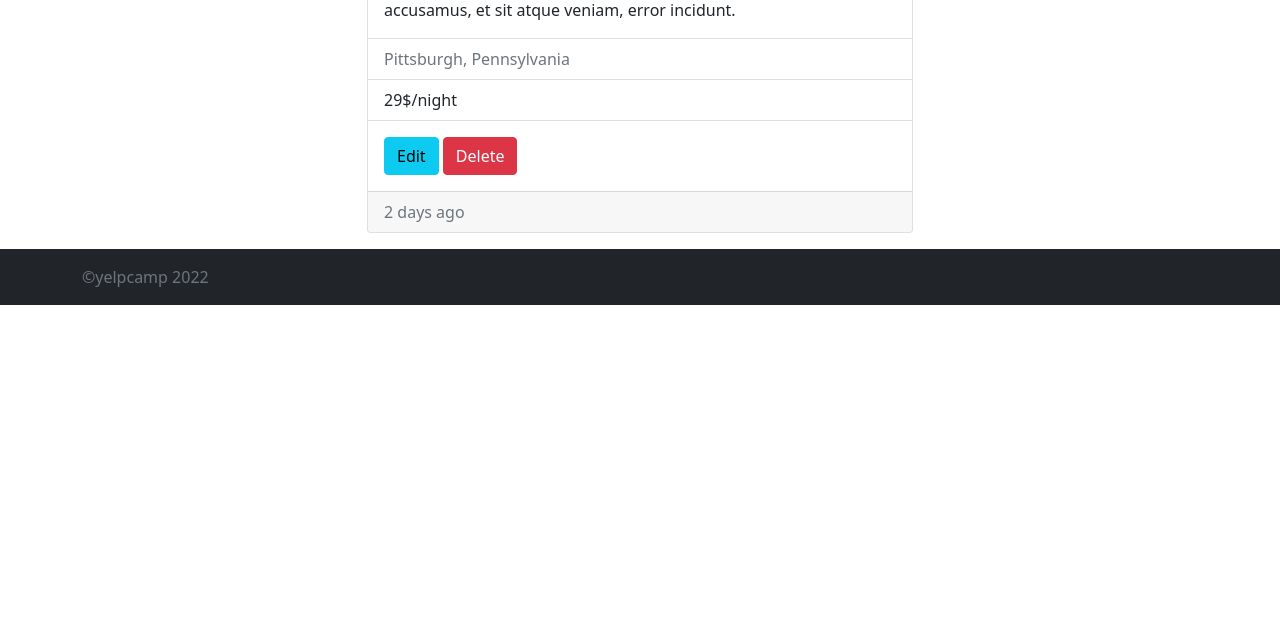
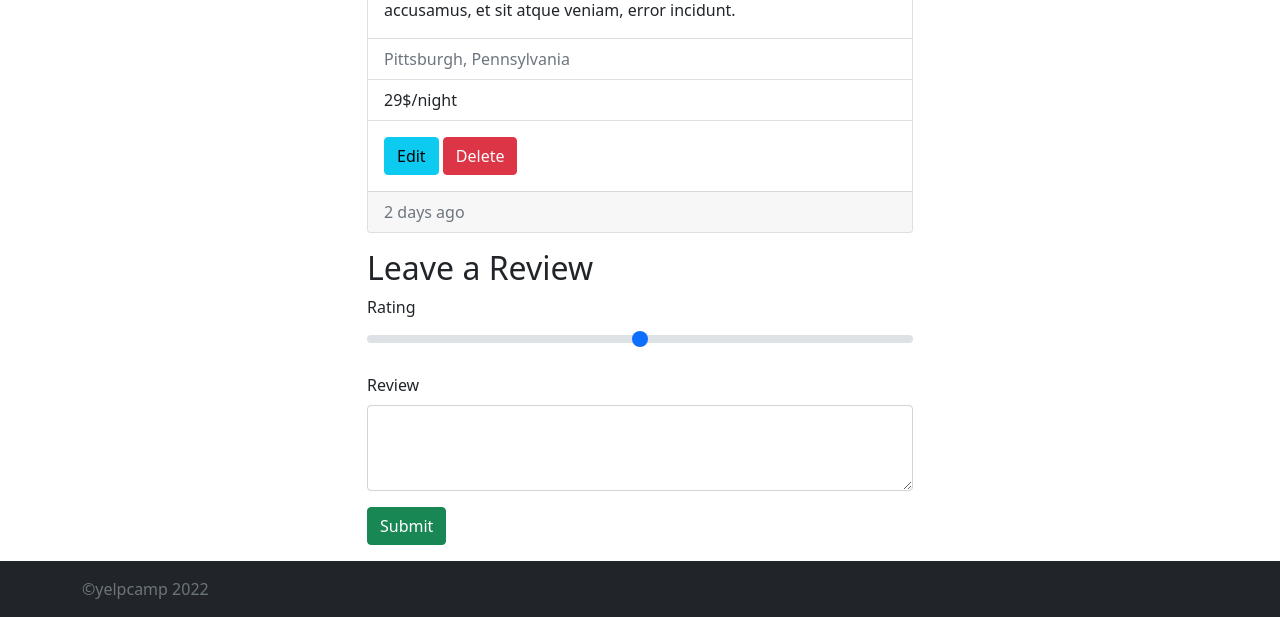
Before and after one commit to eylonxx/YelpCamp, a Node server app: page /campgrounds/600000000000000000000003 in a window 1280 px wide. Shown: the part 771-1388 px from the top of the page. Before the commit the page ends 1076 px from the top, so only its background shows below. Run offline with Node 20, Linux system fonts and the light colour scheme; data comes from the database, SQL or seed files in the repository; some libraries are stand-ins or nearby versions.

Commit message:
review and validating

```diff
--- a/app.js
+++ b/app.js
@@ -2,11 +2,12 @@ const express = require('express');
 const mongoose = require('mongoose');
 const path = require('path');
 const ejsMate = require('ejs-mate');
-const { campgroundSchema } = require('./schemas.js');
+const { campgroundSchema, reviewScehma } = require('./schemas.js');
 const catchAsync = require('./utils/catchAsync');
 const ExpressError = require('./utils/ExpressError');
 const methodOverride = require('method-override');
 const Campground = require('./models/campgrounds');
+const Review = require('./models/review');
 
 mongoose.connect('mongodb://localhost:27017/yelp-camp');
 
@@ -27,6 +28,16 @@ app.use(methodOverride('_method'));
 
 const validateCampground = (req, res, next) => {
     const { error } = campgroundSchema.validate(req.body);
+    if (error) {
+        const msg = error.details.map(el => el.message).join(',');
+        throw new ExpressError(msg, 400);
+    } else {
+        next();
+    }
+}
+
+const validateReview = (req, res, next) => {
+    const {error} = campgroundSchema.validate(req.body);
     if (error) {
         const msg = error.details.map(el => el.message).join(',');
         throw new ExpressError(msg, 400);
@@ -58,6 +69,15 @@ app.get('/campgrounds/:id', catchAsync(async (req, res) => {
     res.render('campgrounds/show', { campground })
 }));
 
+app.post('/campgrounds/:id/reviews', validateReview, catchAsync(async (req, res)=>{
+    const campground = await Campground.findById(req.params.id);
+    const review = new Review(req.body.review);
+    campground.reviews.push(review);
+    await review.save();
+    await campground.save();
+    res.redirect(`/campgrounds/${campground._id}`);
+}))
+
 app.get('/campgrounds/:id/edit', catchAsync(async (req, res) => {
     const campground = await Campground.findById(req.params.id);
     res.render('campgrounds/edit', { campground });
--- a/views/campgrounds/show.ejs
+++ b/views/campgrounds/show.ejs
@@ -3,22 +3,14 @@
 <div class="row">
     <div class="col-6 offset-3">
         <div class="card mb-3">
-                <img src="<%= campground.image %>" class="card-img-top" alt="...">
+            <img src="<%= campground.image %>" class="card-img-top" alt="..." />
             <div class="card-body">
-                    <h5 class="card-title">
-                        <%= campground.title %>
-                    </h5>
-                    <p class="card-text">
-                        <%= campground.description %>
-                    </p>
+                <h5 class="card-title"><%= campground.title %></h5>
+                <p class="card-text"><%= campground.description %></p>
             </div>
             <ul class="list-group list-group-flush">
-                    <li class="list-group-item text-muted">
-                        <%= campground.location %>
-                    </li>
-                    <li class="list-group-item">
-                        <%= campground.price %>$/night
-                    </li>
+                <li class="list-group-item text-muted"><%= campground.location %></li>
+                <li class="list-group-item"><%= campground.price %>$/night</li>
             </ul>
             <div class="card-body">
                 <a class="card-link btn btn-info" href="/campgrounds/<%=campground._id%>/edit">Edit</a>
@@ -29,5 +21,18 @@
             </div>
             <div class="card-footer text-muted">2 days ago</div>
         </div>
+        <h2>Leave a Review</h2>
+        <form action="/campgrounds/<%=campground._id%>/reviews" method="POST" novalidate class="validated-form mb-3">
+            <div class="mb-3">
+                <label class="form-label" for="rating">Rating</label>
+                <input class="form-range" type="range" min="1" max="5" name="review[rating]" id="rating" />
+            </div>
+            <div class="mb-3">
+                <label class="form-label" for="body">Review</label>
+                <textarea class="form-control" name="review[body]" id="body" cols="30" rows="3" required></textarea>
+                <div class="valid-feedback">Looks good!</div>
+            </div>
+            <button class="btn btn-success">Submit</button>
+        </form>
     </div>
 </div>
```
Also changed, not shown: models/campgrounds.js (+7 -1 lines), models/review.js (added, +9 -0 lines), schemas.js (+7 -0 lines), views/campgrounds/index.ejs (+5 -12 lines). Lines whose indentation alone changed are shown as unchanged.
